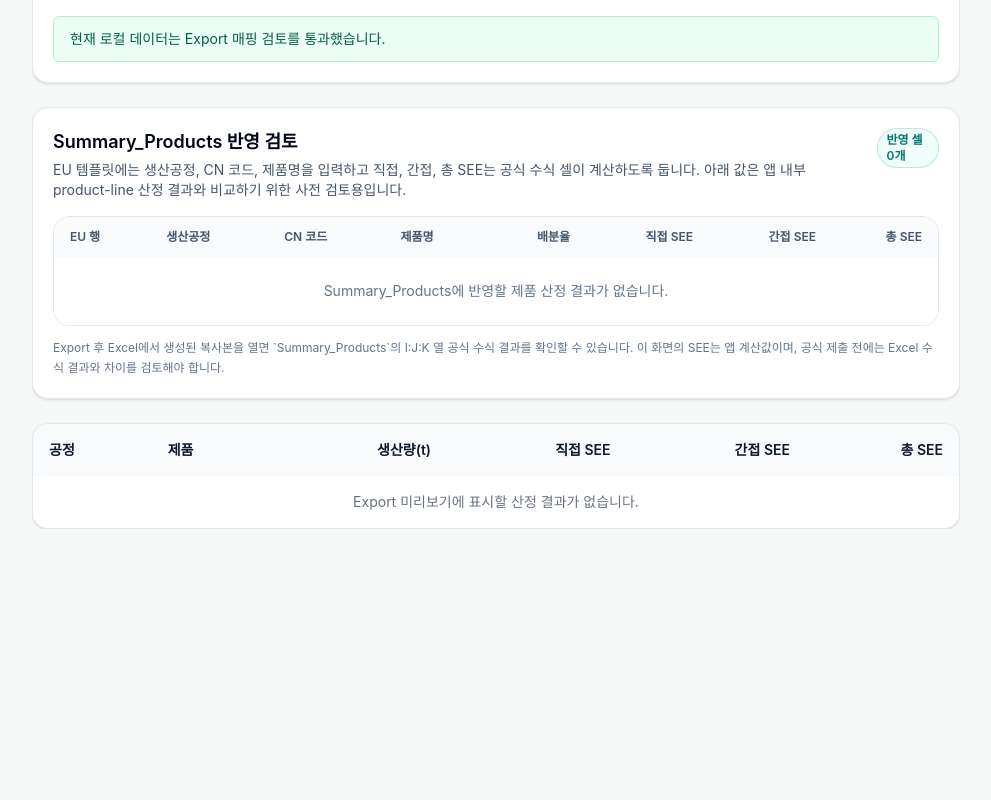
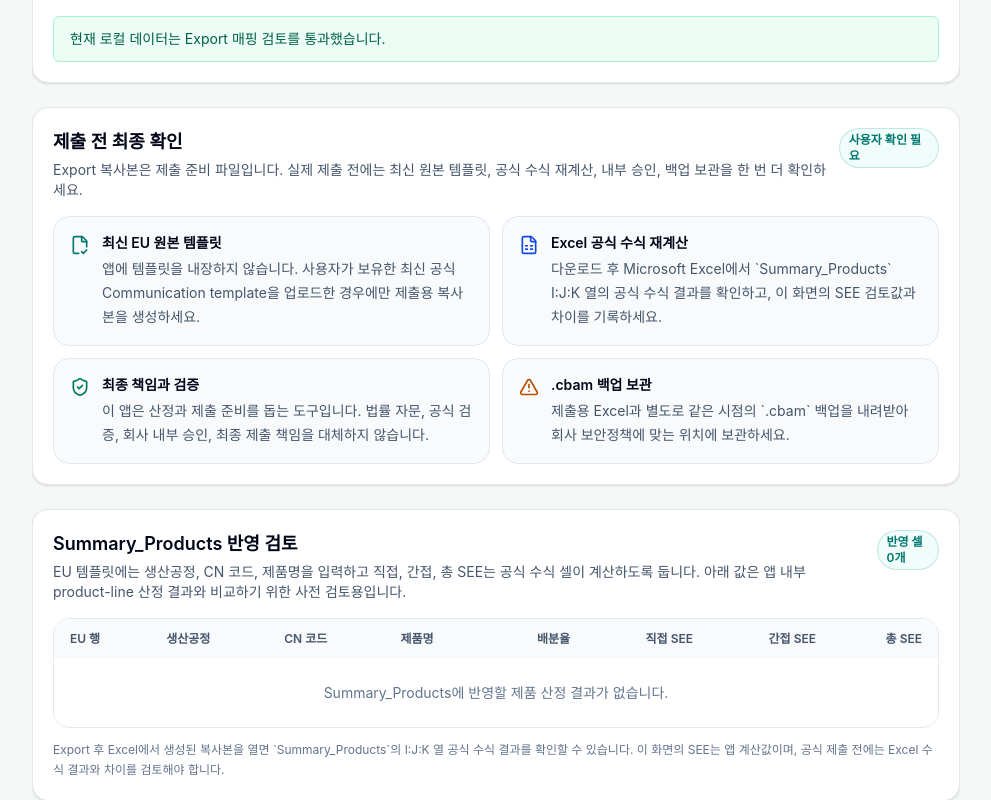
Before and after one commit to neod00/cbam-local-pwa, a Next.js app: page /export in a window 1280 px wide. Shown: the part 2820-3620 px from the top of the page, without its empty margins (288-1279 px from the left). Before the commit the page ends 3381 px from the top, so only its background shows below. Built offline with nearby package versions, Linux system fonts and the light colour scheme.

Commit message:
Add Export final review reminders

```diff
--- a/scripts/verify-mvp-flow.mjs
+++ b/scripts/verify-mvp-flow.mjs
@@ -49,6 +49,10 @@ assert.ok(exportPage.includes('첫 번째 항목 수정'), 'Export should guide
 assert.ok(exportPage.includes('제출용 복사본 생성'), 'Export should expose a clear final copy generation action');
 assert.ok(exportPage.includes('공식 수식 셀이 계산하도록 직접 덮어쓰지 않습니다'), 'Export should preserve official formula cells');
 assert.ok(exportPage.includes('Excel에서 생성된 복사본을 열면'), 'Export should tell users to review Excel formula outputs');
+assert.ok(exportPage.includes('제출 전 최종 확인'), 'Export should show a final pre-submission review card');
+assert.ok(exportPage.includes('최신 EU 원본 템플릿'), 'Export should remind users to upload the latest official EU template');
+assert.ok(exportPage.includes('법률 자문, 공식 검증, 회사 내부 승인, 최종 제출 책임을 대체하지 않습니다'), 'Export should repeat the final responsibility notice');
+assert.ok(exportPage.includes('.cbam 백업 보관'), 'Export should remind users to keep a matching local backup');
 assert.ok(installationsPage.includes('1. 사업장 식별정보'), 'Installations form should group required installation identification inputs');
 assert.ok(installationsPage.includes('2. 주소와 위치'), 'Installations form should group address and location inputs');
 assert.ok(installationsPage.includes('등록된 사업장이 없습니다'), 'Installations should show a guided empty state');
--- a/src/app/export/page.tsx
+++ b/src/app/export/page.tsx
@@ -711,6 +711,67 @@ export default function ExportPage() {
             <SectionCard>
                 <div className="flex flex-col gap-3 lg:flex-row lg:items-start lg:justify-between">
                     <div>
+                        <h2 className="text-lg font-semibold text-slate-950">제출 전 최종 확인</h2>
+                        <p className="mt-1 text-sm text-slate-600">
+                            Export 복사본은 제출 준비 파일입니다. 실제 제출 전에는 최신 원본 템플릿, 공식 수식 재계산, 내부 승인, 백업 보관을 한 번 더 확인하세요.
+                        </p>
+                    </div>
+                    <StatusBadge tone={validation?.isValid && readiness.canExportDraft ? 'warning' : 'pending'}>
+                        사용자 확인 필요
+                    </StatusBadge>
+                </div>
+
+                <div className="mt-4 grid grid-cols-1 gap-3 lg:grid-cols-2">
+                    <div className="rounded-2xl border border-slate-200 bg-slate-50 p-4">
+                        <div className="flex gap-3">
+                            <FileCheck2 className="mt-0.5 h-5 w-5 flex-none text-teal-700" />
+                            <div>
+                                <h3 className="text-sm font-semibold text-slate-950">최신 EU 원본 템플릿</h3>
+                                <p className="mt-1 text-sm leading-6 text-slate-600">
+                                    앱에 템플릿을 내장하지 않습니다. 사용자가 보유한 최신 공식 Communication template을 업로드한 경우에만 제출용 복사본을 생성하세요.
+                                </p>
+                            </div>
+                        </div>
+                    </div>
+                    <div className="rounded-2xl border border-slate-200 bg-slate-50 p-4">
+                        <div className="flex gap-3">
+                            <FileSpreadsheet className="mt-0.5 h-5 w-5 flex-none text-blue-700" />
+                            <div>
+                                <h3 className="text-sm font-semibold text-slate-950">Excel 공식 수식 재계산</h3>
+                                <p className="mt-1 text-sm leading-6 text-slate-600">
+                                    다운로드 후 Microsoft Excel에서 `Summary_Products` I:J:K 열의 공식 수식 결과를 확인하고, 이 화면의 SEE 검토값과 차이를 기록하세요.
+                                </p>
+                            </div>
+                        </div>
+                    </div>
+                    <div className="rounded-2xl border border-slate-200 bg-slate-50 p-4">
+                        <div className="flex gap-3">
+                            <ShieldCheck className="mt-0.5 h-5 w-5 flex-none text-emerald-700" />
+                            <div>
+                                <h3 className="text-sm font-semibold text-slate-950">최종 책임과 검증</h3>
+                                <p className="mt-1 text-sm leading-6 text-slate-600">
+                                    이 앱은 산정과 제출 준비를 돕는 도구입니다. 법률 자문, 공식 검증, 회사 내부 승인, 최종 제출 책임을 대체하지 않습니다.
+                                </p>
+                            </div>
+                        </div>
+                    </div>
+                    <div className="rounded-2xl border border-slate-200 bg-slate-50 p-4">
+                        <div className="flex gap-3">
+                            <AlertTriangle className="mt-0.5 h-5 w-5 flex-none text-amber-700" />
+                            <div>
+                                <h3 className="text-sm font-semibold text-slate-950">.cbam 백업 보관</h3>
+                                <p className="mt-1 text-sm leading-6 text-slate-600">
+                                    제출용 Excel과 별도로 같은 시점의 `.cbam` 백업을 내려받아 회사 보안정책에 맞는 위치에 보관하세요.
+                                </p>
+                            </div>
+                        </div>
+                    </div>
+                </div>
+            </SectionCard>
+
+            <SectionCard>
+                <div className="flex flex-col gap-3 lg:flex-row lg:items-start lg:justify-between">
+                    <div>
                         <h2 className="text-lg font-semibold text-slate-950">Summary_Products 반영 검토</h2>
                         <p className="mt-1 text-sm text-slate-600">
                             EU 템플릿에는 생산공정, CN 코드, 제품명을 입력하고 직접, 간접, 총 SEE는 공식 수식 셀이 계산하도록 둡니다.
```
Also changed, not shown: 1 other file (tests, documents, lock files or other folders).
